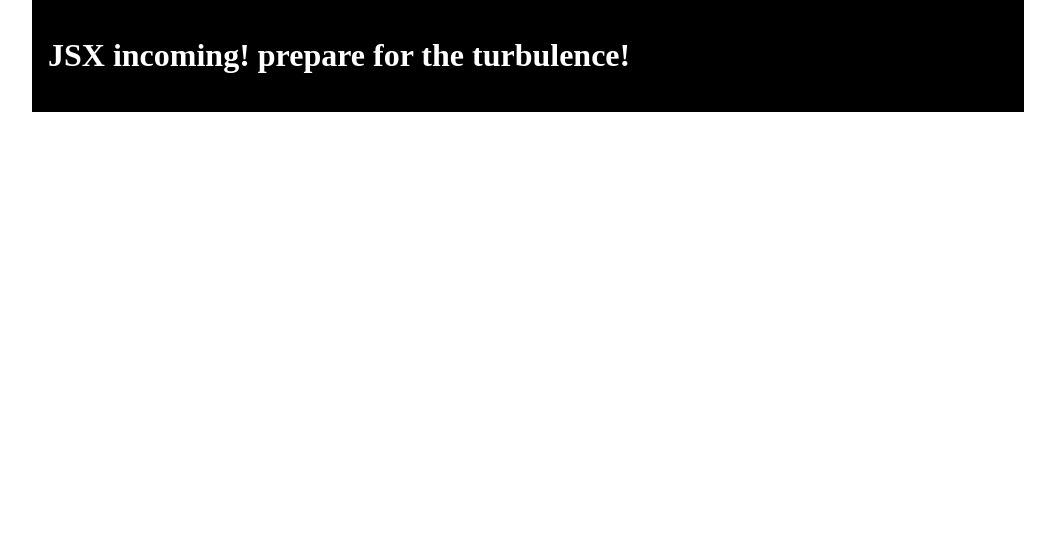
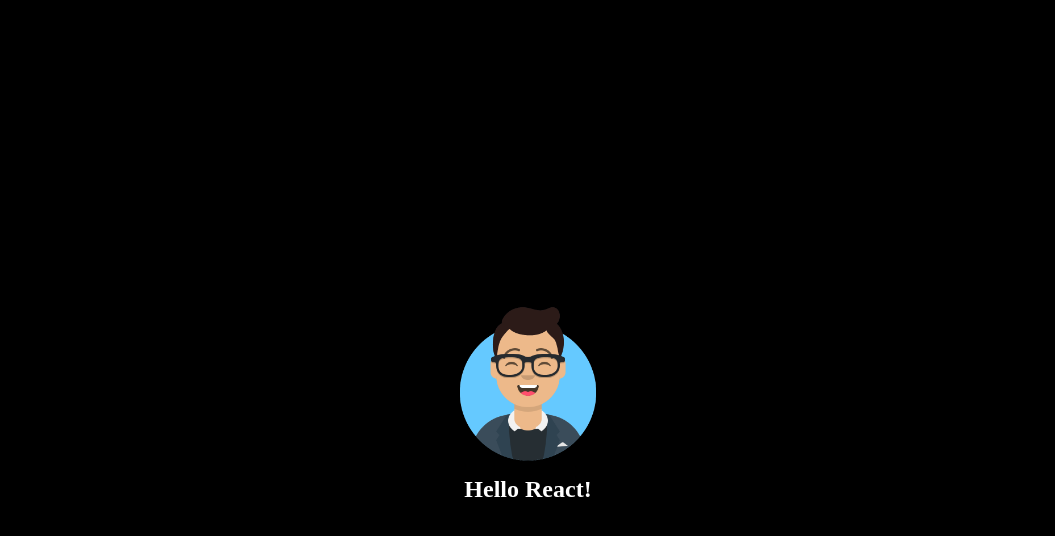
Before and after one commit to yosuahohoho/react-basic, a React app: page / in a window 1280 px wide. Shown: the whole page, without its empty margins (112-1167 px from the left). Built offline with nearby package versions, Linux system fonts and the light colour scheme.

Commit message:
testing file-loader, add avatar image to app page

```diff
--- a/src/components/App.js
+++ b/src/components/App.js
@@ -1,10 +1,17 @@
 import React from 'react'
+
+import avatar from './../avataaars.png'
 
 function App() {
   return (
-    <header className='container'>
-      <h1>JSX incoming! prepare for the turbulence!</h1>
-    </header>
+    <main className='container'>
+      <section className='hero'>
+        <div className='avatar'>
+          <img src={avatar} alt='avatar' />
+        </div>
+        <h1>Hello React!</h1>
+      </section>
+    </main>
   )
 }
 
--- a/src/index.css
+++ b/src/index.css
@@ -5,11 +5,29 @@
 }
 
 .container {
-  max-width: 960px;
-  margin: 0 auto;
+  height: 100vh;
   padding: 1em;
   background-color: black;
+  text-align: center;
 }
+
+.hero {
+  position: fixed;
+  top: 50%;
+  left: 50%;
+  transform: translate(-50%, -50%);
+}
+
 h1 {
   color: #fff;
 }
+
+.avatar {
+  width: 150px;
+  height: 150px;
+  margin: 1.5em auto;
+}
+
+.avatar > img {
+  width: 100%;
+}
```
Also changed, not shown: src/avataaars.png (added).
